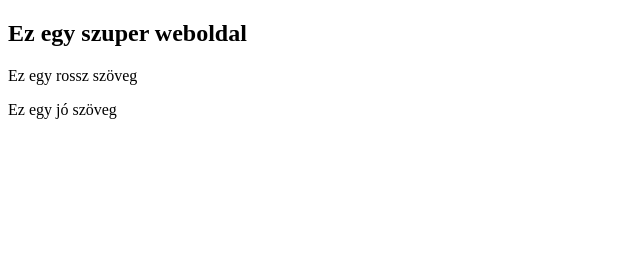
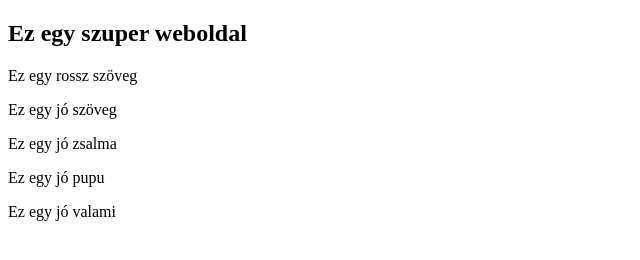
Before and after one commit to deaklili/demo2, a plain HTML site: page index.html in a window 1280 px wide. Shown: the whole page, without its empty margins (0-640 px from the left). Drawn offline with Linux system fonts and the light colour scheme.

Commit message:
fejlesztes1

```diff
--- a/index.html
+++ b/index.html
@@ -10,5 +10,9 @@
     <h2>Ez egy szuper weboldal</h2>
     <p>Ez egy rossz szöveg</p>
     <p>Ez egy jó szöveg</p>
+
+    <p>Ez egy jó zsalma</p>
+    <p>Ez egy jó pupu</p>
+    <p>Ez egy jó valami</p>
 </body>
 </html>
```
